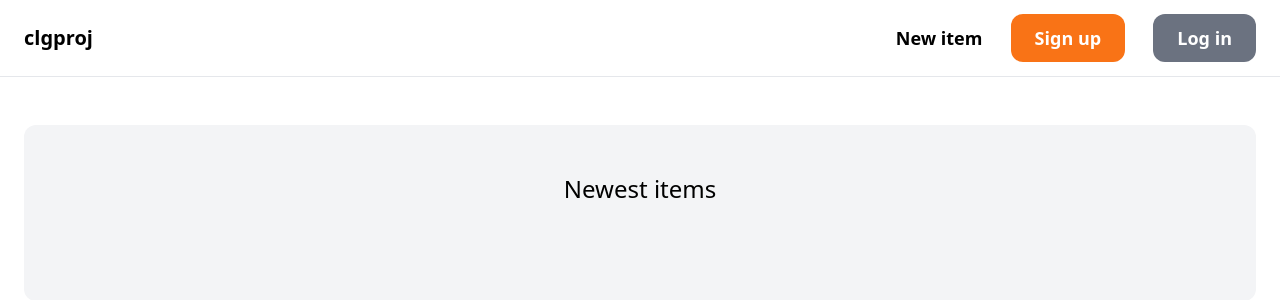
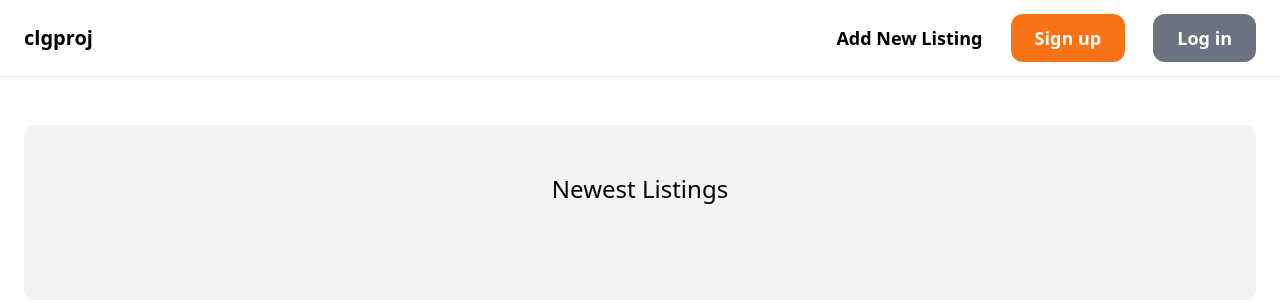
Before and after one commit to Ritwizsms/College-project, a Django app: page / in a window 1280 px wide. Shown: the top 300 px of the page. Run offline with Django 4.2, Linux system fonts and the light colour scheme; data that the repository does not hold is empty; some libraries are stand-ins or nearby versions.

Commit message:
as
asasds

```diff
--- a/classified_ads_website/core/templates/core/base.html
+++ b/classified_ads_website/core/templates/core/base.html
@@ -15,7 +15,7 @@
             <a href="/" class="text-xl font-semibold">clgproj</a>
 
             <div class="space-x-6">
-                <a href="{% url 'item:new' %}" class="text-lg font-semibold hover:text-gray-500">New item</a>
+                <a href="{% url 'item:new' %}" class="text-lg font-semibold hover:text-gray-500">Add New Listing</a>
                 {% comment %} <a href="{% url 'item:items' %}" class="text-lg font-semibold hover:text-gray-500">Browse</a> {% endcomment %}
 
                 {% if request.user.is_authenticated %}
@@ -28,6 +28,9 @@
                 {% endif %}
             </div>
         </nav>
+
+
+
 
         <div class="px-6 py-6">
             {% block content %}
--- a/classified_ads_website/core/templates/core/index.html
+++ b/classified_ads_website/core/templates/core/index.html
@@ -4,7 +4,7 @@
 
 {% block content %}
     <div class="mt-6 px-6 py-12 bg-gray-100 rounded-xl">
-        <h2 class="mb-12 text-2xl text-center">Newest items</h2>
+        <h2 class="mb-12 text-2xl text-center">Newest Listings</h2>
 
         <div class="grid grid-cols-3 gap-3">
             {% for item in items %}
@@ -16,7 +16,7 @@
 
                         <div class="p-6 bg-white rounded-b-xl">
                             <h2 class="text-2xl">{{ item.name }}</h2>
-                            <p class="text-gray-500">Price: {{ item.price }}</p>
+                            <p class="text-gray-500">Price: ₹ {{ item.price }}</p>
                         </div>
                     </a>
                 </div>
--- a/classified_ads_website/dashboard/templates/dashboard/index.html
+++ b/classified_ads_website/dashboard/templates/dashboard/index.html
@@ -16,7 +16,7 @@
 
                         <div class="p-6 bg-white rounded-b-xl">
                             <h2 class="text-2xl">{{ item.name }}</h2>
-                            <p class="text-gray-500">Price: {{ item.price }}</p>
+                            <p class="text-gray-500">Price: ₹ {{ item.price }}</p>
                         </div>
                     </a>
                 </div>
--- a/classified_ads_website/item/templates/item/detail.html
+++ b/classified_ads_website/item/templates/item/detail.html
@@ -10,7 +10,7 @@
 
     <div class="col-span-2 p-6 bg-gray-100 rounded-xl">
         <h1 class="mb-6 text-3xl">{{ item.name }}</h1>
-        <p class="text-gray-500"><strong>Price: </strong>{{ item.price }}</p>
+        <p class="text-gray-500"><strong>Price: </strong>₹ {{ item.price }}</p>
         <p class="text-gray-500"><strong>Seller: </strong>{{ item.created_by.username }}</p>
 
         {% if item.description %}
@@ -46,7 +46,7 @@
 
                     <div class="p-6 bg-white rounded-b-xl">
                         <h2 class="text-2xl">{{ item.name }}</h2>
-                        <p class="text-gray-500">Price: {{ item.price }}</p>
+                        <p class="text-gray-500">Price: ₹ {{ item.price }}</p>
                     </div>
                 </a>
             </div>
--- a/classified_ads_website/item/templates/item/items.html
+++ b/classified_ads_website/item/templates/item/items.html
@@ -42,7 +42,7 @@
 
                             <div class="p-6 bg-white rounded-b-xl">
                                 <h2 class="text-2xl">{{ item.name }}</h2>
-                                <p class="text-gray-500">Price: {{ item.price }}</p>
+                                <p class="text-gray-500">Price: ₹ {{ item.price }}</p>
                             </div>
                         </a>
                     </div>
```
